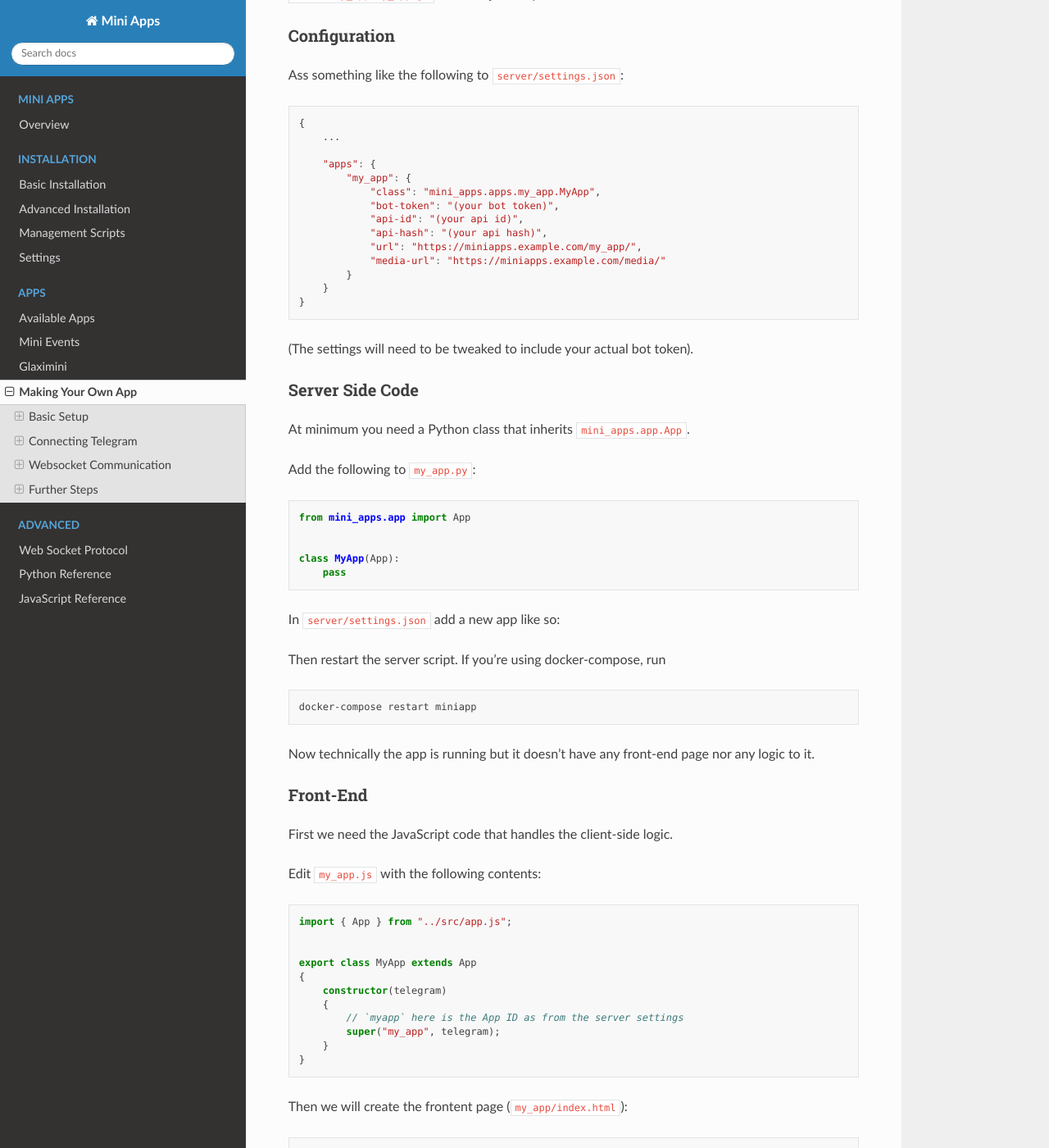
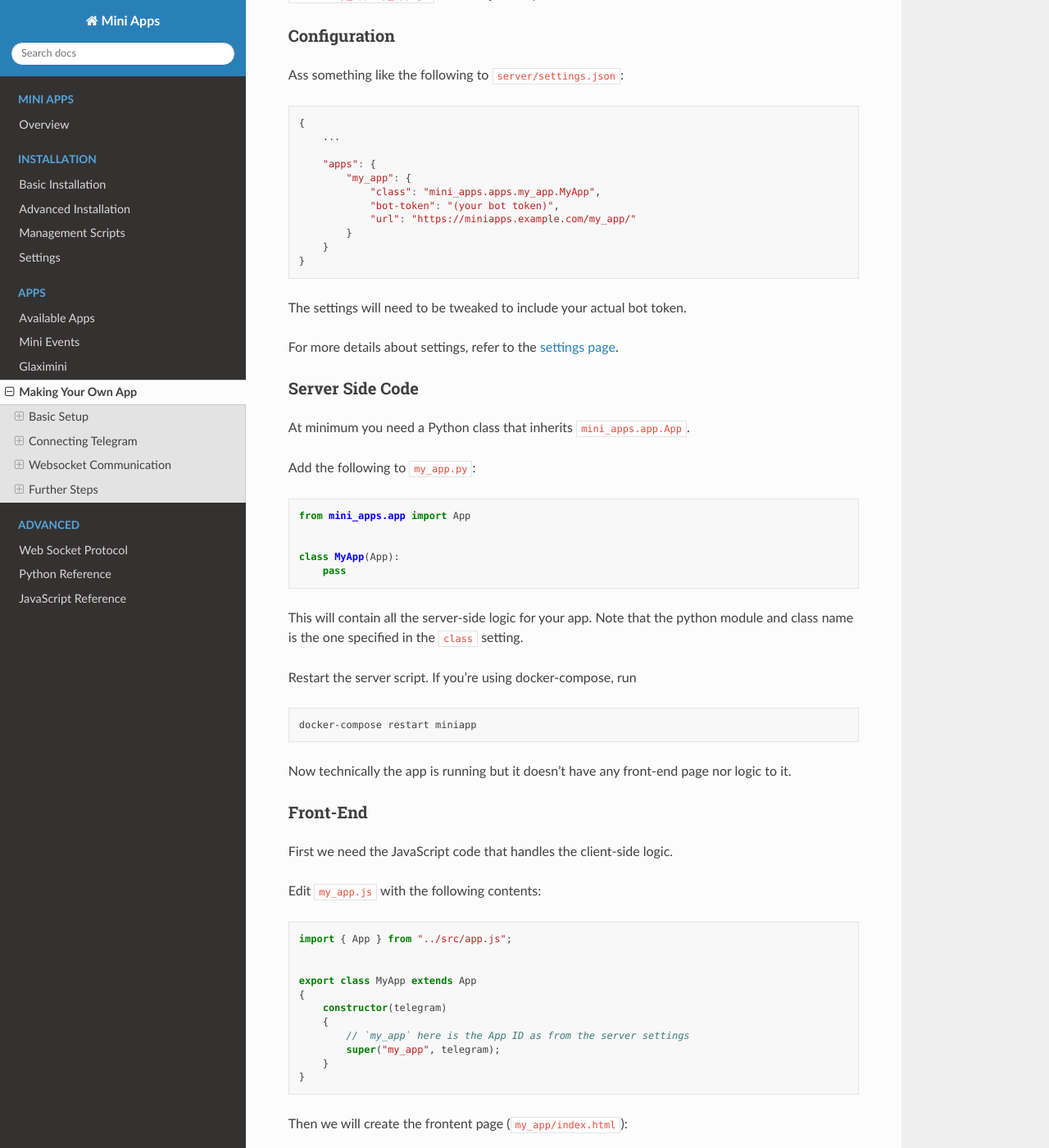
Before and after one commit to mbasaglia/mini_apps, a Sphinx documentation site: the page built from docs/apps/custom.md, in a window 1280 px wide and 1400 px high, scrolled down 578 px. Shown: the whole window at 82% size. Built offline with Sphinx 7.4.7 and the Read the Docs theme 2.0.0, drawn with Linux system fonts in a browser that asks for light colours; the version number could not be read and is left out; some of the changed text lies outside the part shown.

Commit message:
Clarify docs

````diff
--- a/docs/apps/custom.md
+++ b/docs/apps/custom.md
@@ -14,7 +14,8 @@
 ### Prerequisites
 
 Ensure you have a bot registered to [BotFather](https://t.me/BotFather), also
-ensure you followed all the installation steps.
+ensure you followed all the [installation steps](../installation/basic.md).
+
 
 ### Files
 
@@ -38,16 +39,15 @@
         "my_app": {
             "class": "mini_apps.apps.my_app.MyApp",
             "bot-token": "(your bot token)",
-            "api-id": "(your api id)",
-            "api-hash": "(your api hash)",
-            "url": "https://miniapps.example.com/my_app/",
-            "media-url": "https://miniapps.example.com/media/"
+            "url": "https://miniapps.example.com/my_app/"
         }
     }
 }
 ```
 
-(The settings will need to be tweaked to include your actual bot token).
+The settings will need to be tweaked to include your actual bot token.
+
+For more details about settings, refer to the [settings page](../installation/settings.md).
 
 
 ### Server Side Code
@@ -64,17 +64,17 @@
     pass
 ```
 
-In `server/settings.json` add a new app like so:
+This will contain all the server-side logic for your app.
+Note that the python module and class name is the one specified in the `class` setting.
 
 
-Then restart the server script. If you're using docker-compose, run
+Restart the server script. If you're using docker-compose, run
 
 ```bash
 docker-compose restart miniapp
 ```
 
-Now technically the app is running but it doesn't have any front-end page nor
-any logic to it.
+Now technically the app is running but it doesn't have any front-end page nor logic to it.
 
 
 ### Front-End
@@ -91,7 +91,7 @@
 {
     constructor(telegram)
     {
-        // `myapp` here is the App ID as from the server settings
+        // `my_app` here is the App ID as from the server settings
         super("my_app", telegram);
     }
 }
@@ -119,8 +119,10 @@
     <script type="module">
         import { MyApp } from "./my_app.js";
 
+        // Create the app object
         const myapp = new MyApp(window.Telegram);
 
+        // This loads the client-side settings.json and connects to the server with a websocket
         myapp.connect_from_settings();
 
         // This makes it easier to debug on the browser console
@@ -136,14 +138,13 @@
 Now the basic app is set up, even if it doesn't do anything.
 
 There are [several ways](https://core.telegram.org/bots/webapps#implementing-mini-apps)
-you can launch a mini app from Telegram, here we will set up a
-[direct link](https://core.telegram.org/bots/webapps#direct-link-mini-apps).
+you can launch a mini app from Telegram, here we will show a button on the `/start` message.
 
 
 ### BotFather
 
 Talk to [BotFather](https://t.me/BotFather) and send it the `/newapp`
-command, follow its isntruction making sure you use the url as per settings.
+command, follow its instructions making sure you use the url as per settings.
 
 Now clicking on the link that BotFather gives you at the end should show the
 "Hello!" message from the app.
@@ -200,7 +201,8 @@
 
 At this point the server app runs the telegram bot and the html is a static page.
 
-The two can communicate by sending messages through websocket.
+The two can communicate by sending messages through a websocket.
+Websockets allow the client and the server sides of the Mini App to communicate in real time.
 
 All the complexity of setting up the communication is already handled by the
 existing code so the only thing we need to do is add logic to it.
@@ -409,7 +411,7 @@
 It's important that you inherit from `mini_apps.db.BaseModel` but otherwise
 they are simple [Peewee Models](https://docs.peewee-orm.com/en/latest/peewee/models.html).
 
-Also you need to register models on your app:
+Also, you need to register the models on your app to ensure they get created on the database:
 
 ```py
 import peewee
@@ -430,6 +432,14 @@
         self.settings.database_models += [Button]
 ```
 
+### Telegram Mini Apps Features
+
+There are a number of ways to integrate a Mini App with Telegram, you can refer to
+the [Mini App documentation](https://core.telegram.org/bots/webapps#initializing-mini-apps).
+
+For convenience, you can access `window.Telegram.WebApp` as `this.webapp` from classes deriving from `app.App`.
+
+
 ### Inline Queries
 
 You can trigger inline queries from JavaScript with:
@@ -438,7 +448,10 @@
 this.webapp.switchInlineQuery("(query)", ["users", "groups", "channels"]);
 ```
 
-To handle the request, you need to add a method to MyApp in Python
+This will make Telegram ask the user to select a chat of the types listed, and then it will initialize an inline query
+with the given string, `(query)` in the example above.
+
+To handle the request, you need to add a method to MyApp in Python:
 
 ```python
 import telethon
@@ -462,6 +475,12 @@
 
         await query.answer(results)
 ```
+
+Integrating inline queries like this is useful for sharing data from the Mini App to Telegram chats.
+
+For more information on how to structure inline query results, refer to the
+[Telethon documentation](https://docs.telethon.dev/en/stable/modules/custom.html#telethon.tl.custom.inlinebuilder.InlineBuilder).
+
 
 ### More bot commands
 
````
Also changed, not shown: other parts of docs/apps/custom.md (+1 -1 lines), docs/apps/glaximini.md (+7 -0 lines), docs/apps/mini_event.md (+5 -0 lines).
